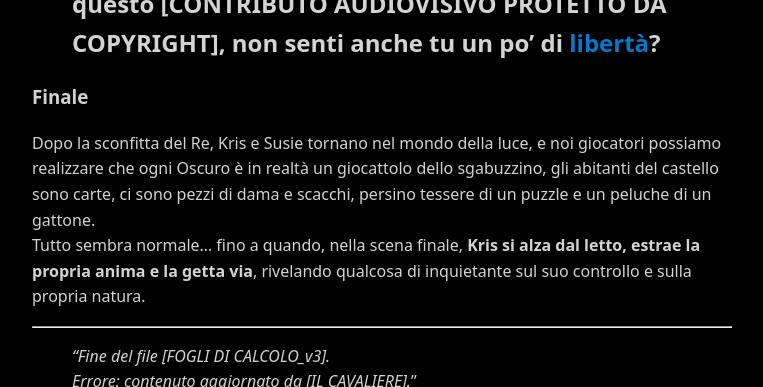
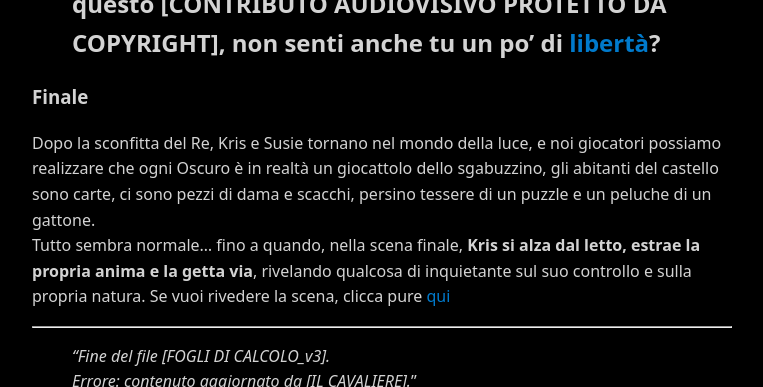
Before and after one commit to MicheleBiena/pipis.github.io, a Jekyll site: the page built from capitolo1.md, in a window 1280 px wide and 900 px high, scrolled down 1942 px, cut to the strip 0-387 px from the top of the window. Shown: the whole strip, without its empty margins (258-1021 px from the left). Built offline with Jekyll 4.4.1, drawn with Linux system fonts in a browser that asks for light colours.

Commit message:
Scena finale

```diff
--- a/capitolo1.md
+++ b/capitolo1.md
@@ -61,6 +61,7 @@ Il boss segreto è **Jevil**, un giullare impazzito che “ha visto la verità
 ### Finale
 Dopo la sconfitta del Re, Kris e Susie tornano nel mondo della luce, e noi giocatori possiamo realizzare che ogni Oscuro è in realtà un giocattolo dello sgabuzzino, gli abitanti del castello sono carte, ci sono pezzi di dama e scacchi, persino tessere di un puzzle e un peluche di un gattone.
 Tutto sembra normale… fino a quando, nella scena finale, **Kris si alza dal letto, estrae la propria anima e la getta via**, rivelando qualcosa di inquietante sul suo controllo e sulla propria natura.
+Se vuoi rivedere la scena, clicca pure [qui](https://youtu.be/2GJWm1XXQto?si=FehAbN3Ar6pVWkuK&t=17193)
 
 ---
 
```
